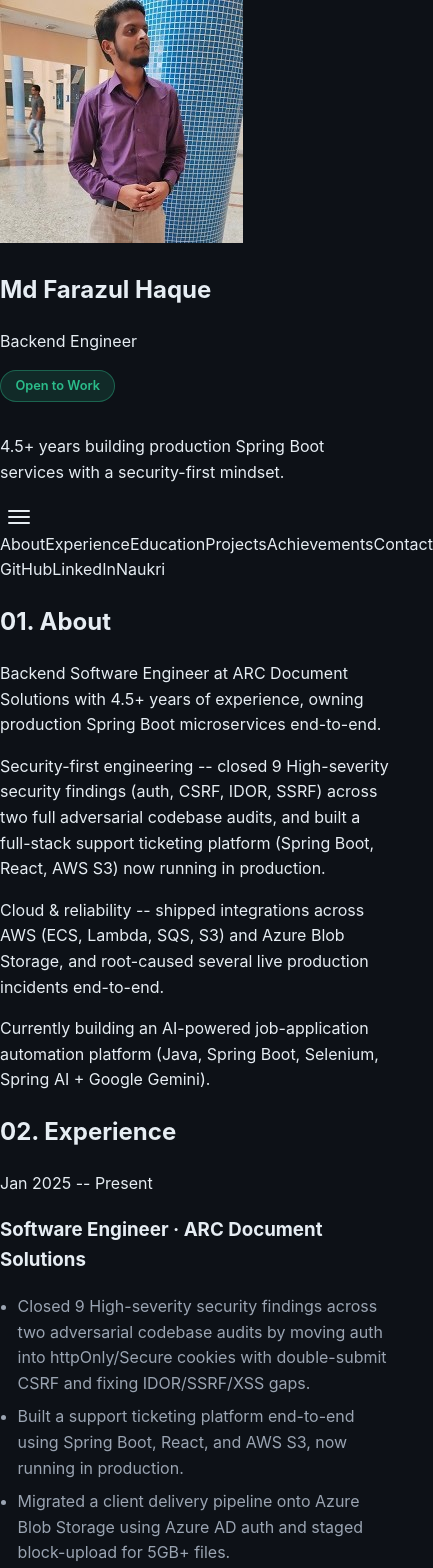
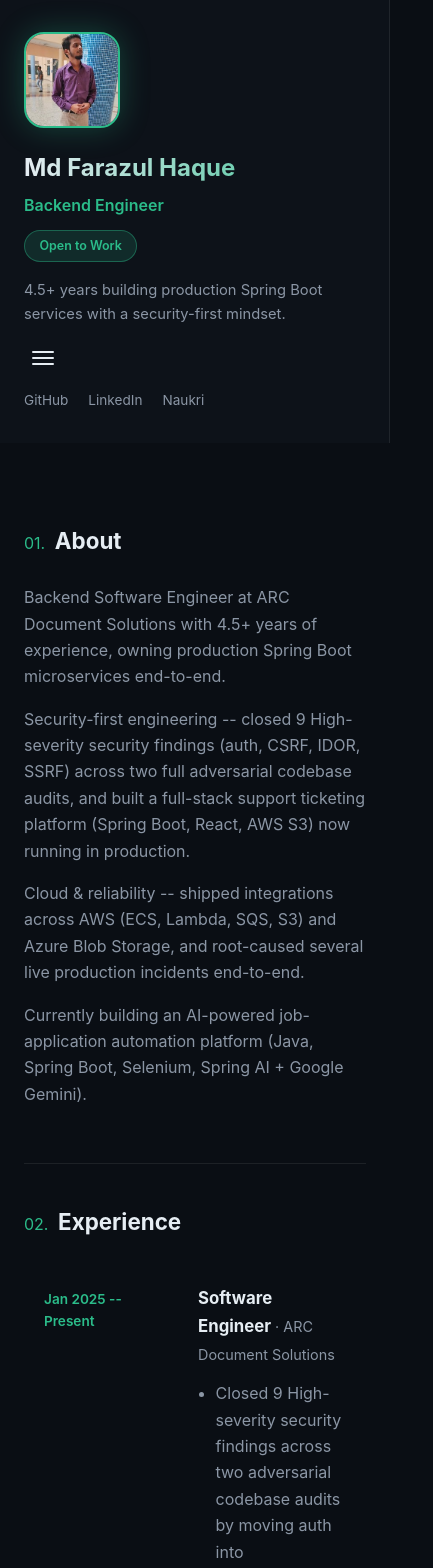
Before and after one commit to Farazulhaque/MyPortfolioWebsite, a React (Vite) app: page / in a window 390 px wide. Shown: the top 1568 px of the page, 433 px wide, since content can reach past the window. Built offline with nearby package versions, Linux system fonts and the light colour scheme.

Commit message:
Refactor CSS variables and improve layout styles
Updated CSS variables for background, text colors, and layout styles. Enhanced sidebar and content styling, including responsive design adjustments.

```diff
--- a/src/index.css
+++ b/src/index.css
@@ -1,14 +1,12 @@
 :root {
-  --bg: #0d1117;
-  --bg-alt: #111826;
+  --bg: #0a0e14;
+  --bg-side: #0d1219;
   --text: #e6edf3;
-  --text-dim: #9aa4b2;
+  --text-dim: #8b96a5;
   --accent: #2bbc8a;
   --accent-2: #58a6ff;
-  --card-bg: rgba(255, 255, 255, 0.03);
-  --card-border: rgba(255, 255, 255, 0.09);
-  --radius: 14px;
-  --max-width: 1080px;
+  --border: rgba(255, 255, 255, 0.08);
+  --row-hover: rgba(43, 188, 138, 0.06);
 }
 
 * {
@@ -24,7 +22,7 @@ body {
   background: var(--bg);
   color: var(--text);
   font-family: -apple-system, BlinkMacSystemFont, 'Segoe UI', Roboto, Helvetica, Arial, sans-serif;
-  line-height: 1.6;
+  line-height: 1.65;
 }
 
 a {
@@ -42,43 +40,99 @@ li {
   color: var(--text-dim);
 }
 
-/* Nav */
-.nav {
+p {
+  color: var(--text-dim);
+}
+
+.layout {
+  display: flex;
+  min-height: 100vh;
+}
+
+/* Sidebar */
+.sidebar {
+  width: 340px;
+  flex-shrink: 0;
+  background: var(--bg-side);
+  border-right: 1px solid var(--border);
   position: sticky;
   top: 0;
-  z-index: 50;
+  height: 100vh;
   display: flex;
-  align-items: center;
+  flex-direction: column;
   justify-content: space-between;
-  padding: 1rem 1.5rem;
-  background: rgba(13, 17, 23, 0.75);
-  backdrop-filter: blur(10px);
-  border-bottom: 1px solid var(--card-border);
+  padding: 3rem 2rem;
 }
 
-.nav-brand {
-  font-weight: 700;
-  font-size: 1.15rem;
-  letter-spacing: 0.05em;
-  background: linear-gradient(90deg, var(--accent), var(--accent-2));
+.sidebar-top {
+  display: flex;
+  flex-direction: column;
+}
+
+.sidebar-top > * {
+  opacity: 0;
+  transform: translateY(14px);
+  animation: sidebarIn 0.6s ease forwards;
+}
+
+.sidebar-photo { animation-delay: 0.05s; }
+.sidebar-name { animation-delay: 0.15s; }
+.sidebar-role { animation-delay: 0.25s; }
+.badge-status { animation-delay: 0.35s; }
+.sidebar-desc { animation-delay: 0.45s; }
+
+@keyframes sidebarIn {
+  to {
+    opacity: 1;
+    transform: translateY(0);
+  }
+}
+
+.sidebar-photo {
+  width: 96px;
+  height: 96px;
+  border-radius: 20px;
+  object-fit: cover;
+  border: 2px solid var(--accent);
+  box-shadow: 0 0 30px rgba(43, 188, 138, 0.3);
+  margin-bottom: 1.25rem;
+}
+
+.sidebar-name {
+  font-size: 1.5rem;
+  margin: 0 0 0.25rem;
+  background: linear-gradient(90deg, var(--text), var(--accent));
   -webkit-background-clip: text;
   background-clip: text;
   color: transparent;
 }
 
-.nav-links {
-  display: flex;
-  gap: 1.75rem;
+.sidebar-role {
+  color: var(--accent);
+  font-weight: 600;
+  margin: 0 0 0.75rem;
 }
 
-.nav-links a {
-  color: var(--text-dim);
-  font-size: 0.95rem;
-  transition: color 0.2s ease;
+.badge {
+  display: inline-block;
+  width: fit-content;
+  padding: 0.3rem 0.9rem;
+  border-radius: 999px;
+  font-size: 0.78rem;
+  font-weight: 600;
+  margin-bottom: 1rem;
 }
 
-.nav-links a:hover {
+.badge-status {
+  background: rgba(43, 188, 138, 0.15);
   color: var(--accent);
+  border: 1px solid rgba(43, 188, 138, 0.4);
+}
+
+.sidebar-desc {
+  color: var(--text-dim);
+  font-size: 0.92rem;
+  margin: 0;
 }
 
 .nav-toggle {
@@ -89,6 +143,8 @@ li {
   border: none;
   cursor: pointer;
   padding: 0.5rem;
+  margin-top: 1rem;
+  align-self: flex-start;
 }
 
 .nav-toggle span {
@@ -98,119 +154,259 @@ li {
   border-radius: 2px;
 }
 
-/* Hero */
-.hero {
-  position: relative;
-  min-height: 92vh;
+.sidebar-nav {
   display: flex;
   flex-direction: column;
-  align-items: center;
-  justify-content: center;
-  text-align: center;
-  padding: 6rem 1.5rem 4rem;
-  overflow: hidden;
+  gap: 0.4rem;
+  margin: 2.5rem 0;
 }
 
-.hero-glow {
-  position: absolute;
-  top: 10%;
-  left: 50%;
-  transform: translateX(-50%);
-  width: 480px;
-  height: 480px;
-  background: radial-gradient(circle, rgba(43, 188, 138, 0.25), transparent 70%);
-  filter: blur(20px);
-  z-index: 0;
+.sidebar-nav a {
+  position: relative;
+  padding: 0.5rem 0 0.5rem 1.25rem;
+  color: var(--text-dim);
+  font-size: 0.92rem;
+  font-weight: 500;
+  transition: color 0.25s ease, padding-left 0.25s ease;
 }
 
-.hero-photo {
-  position: relative;
-  z-index: 1;
-  width: 140px;
-  height: 140px;
-  border-radius: 50%;
-  object-fit: cover;
-  border: 3px solid var(--accent);
-  box-shadow: 0 0 40px rgba(43, 188, 138, 0.35);
-  margin-bottom: 1.25rem;
+.sidebar-nav a .nav-indicator {
+  position: absolute;
+  left: 0;
+  top: 50%;
+  transform: translateY(-50%) scaleX(0);
+  transform-origin: left;
+  width: 14px;
+  height: 2px;
+  background: var(--accent);
+  transition: transform 0.25s ease;
 }
 
-.badge {
-  position: relative;
-  z-index: 1;
-  display: inline-block;
-  padding: 0.3rem 0.9rem;
-  border-radius: 999px;
-  font-size: 0.8rem;
-  font-weight: 600;
-  margin-bottom: 1rem;
+.sidebar-nav a:hover,
+.sidebar-nav a.active {
+  color: var(--text);
+  padding-left: 1.5rem;
 }
 
-.badge-status {
-  background: rgba(43, 188, 138, 0.15);
-  color: var(--accent);
-  border: 1px solid rgba(43, 188, 138, 0.4);
+.sidebar-nav a:hover .nav-indicator,
+.sidebar-nav a.active .nav-indicator {
+  transform: translateY(-50%) scaleX(1);
 }
 
-.hero h1 {
-  position: relative;
-  z-index: 1;
-  font-size: clamp(2.2rem, 5vw, 3.2rem);
+.sidebar-nav a.active {
+  color: var(--accent);
+}
+
+.sidebar-social {
+  display: flex;
+  gap: 1.25rem;
+  flex-wrap: wrap;
+}
+
+.sidebar-social a {
+  font-size: 0.85rem;
+  color: var(--text-dim);
+  transition: color 0.2s ease;
+}
+
+.sidebar-social a:hover {
+  color: var(--accent);
+}
+
+/* Content */
+.content {
+  flex: 1;
+  min-width: 0;
+  padding: 4rem 4rem 6rem;
+  max-width: 760px;
+}
+
+.content-section {
+  padding: 2.5rem 0;
+  border-bottom: 1px solid var(--border);
+}
+
+.content-section:last-child {
+  border-bottom: none;
+}
+
+.section-heading {
+  display: flex;
+  align-items: baseline;
+  gap: 0.6rem;
+  font-size: 1.4rem;
+  margin: 0 0 1.5rem;
+}
+
+.heading-num {
+  color: var(--accent);
+  font-size: 1rem;
+  font-weight: 400;
+}
+
+/* Reveal animation */
+.reveal {
+  opacity: 0;
+  transform: translateY(20px);
+  transition: opacity 0.6s ease, transform 0.6s ease;
+}
+
+.reveal-visible {
+  opacity: 1;
+  transform: translateY(0);
+}
+
+.about-text p {
+  margin: 0 0 1rem;
+}
+
+/* Rows (experience / education) */
+.row-list {
+  display: flex;
+  flex-direction: column;
+  gap: 0.5rem;
+}
+
+.timeline-row,
+.project-row,
+.skills-row {
+  display: flex;
+  gap: 1.5rem;
+  padding: 1.25rem;
+  border-radius: 10px;
+  transition: background 0.25s ease, transform 0.25s ease;
+}
+
+.timeline-row:hover,
+.project-row:hover,
+.skills-row:hover {
+  background: var(--row-hover);
+  transform: translateX(4px);
+}
+
+.row-period {
+  flex-shrink: 0;
+  width: 130px;
+  color: var(--accent);
+  font-size: 0.85rem;
+  font-weight: 600;
+  padding-top: 0.15rem;
+}
+
+.row-body h3 {
+  margin: 0 0 0.4rem;
+  font-size: 1.05rem;
+}
+
+.row-company {
+  color: var(--text-dim);
+  font-weight: 400;
+  font-size: 0.9rem;
+}
+
+.row-plain {
+  margin: 0;
+  font-size: 0.9rem;
+}
+
+/* Projects */
+.project-row {
+  flex-direction: column;
+  gap: 0.5rem;
+}
+
+.project-row-header {
+  display: flex;
+  align-items: center;
+  justify-content: space-between;
+  width: 100%;
+}
+
+.project-row-header h3 {
+  margin: 0;
+  font-size: 1.05rem;
+}
+
+.project-link {
+  color: var(--accent-2);
+  font-size: 0.85rem;
+  font-weight: 600;
+}
+
+.tag-row {
+  display: flex;
+  flex-wrap: wrap;
+  gap: 0.5rem;
   margin: 0.25rem 0;
-  background: linear-gradient(90deg, var(--text), var(--accent));
+}
+
+.tag {
+  background: rgba(43, 188, 138, 0.1);
+  color: var(--accent);
+  border: 1px solid rgba(43, 188, 138, 0.25);
+  border-radius: 999px;
+  padding: 0.2rem 0.7rem;
+  font-size: 0.76rem;
+}
+
+/* Skills */
+.skills-row {
+  flex-direction: column;
+  gap: 0.5rem;
+}
+
+.skills-row h3 {
+  margin: 0;
+  font-size: 1rem;
+}
+
+/* Achievements */
+.stats-grid {
+  display: grid;
+  grid-template-columns: repeat(4, 1fr);
+  gap: 1.25rem;
+}
+
+.stat-card {
+  padding: 1.5rem 1rem;
+  border: 1px solid var(--border);
+  border-radius: 12px;
+  text-align: center;
+  transition: transform 0.25s ease, border-color 0.25s ease;
+}
+
+.stat-card:hover {
+  transform: translateY(-4px);
+  border-color: rgba(43, 188, 138, 0.4);
+}
+
+.stat-number {
+  font-size: 2.2rem;
+  font-weight: 700;
+  background: linear-gradient(90deg, var(--accent), var(--accent-2));
   -webkit-background-clip: text;
   background-clip: text;
   color: transparent;
 }
 
-.hero-tagline {
-  position: relative;
-  z-index: 1;
-  font-size: 1.2rem;
-  color: var(--accent);
-  font-weight: 600;
-  margin: 0;
-}
-
-.hero-sub {
-  position: relative;
-  z-index: 1;
-  max-width: 560px;
+.stat-label {
   color: var(--text-dim);
-  margin: 1rem 0 2rem;
-}
-
-.hero-actions {
-  position: relative;
-  z-index: 1;
-  display: flex;
-  gap: 1rem;
-  flex-wrap: wrap;
-  justify-content: center;
+  font-size: 0.8rem;
+  margin-top: 0.4rem;
 }
 
 /* Buttons */
 .btn {
-  padding: 0.7rem 1.5rem;
+  padding: 0.6rem 1.3rem;
   border-radius: 999px;
   font-weight: 600;
-  font-size: 0.95rem;
-  transition: transform 0.2s ease, box-shadow 0.2s ease, background 0.2s ease;
+  font-size: 0.9rem;
   display: inline-block;
-}
-
-.btn-primary {
-  background: linear-gradient(90deg, var(--accent), var(--accent-2));
-  color: #05130d;
-}
-
-.btn-primary:hover {
-  transform: translateY(-2px);
-  box-shadow: 0 8px 24px rgba(43, 188, 138, 0.35);
+  transition: transform 0.2s ease, border-color 0.2s ease, color 0.2s ease;
 }
 
 .btn-outline {
-  border: 1px solid var(--card-border);
+  border: 1px solid var(--border);
   color: var(--text);
 }
 
@@ -220,212 +416,63 @@ li {
   transform: translateY(-2px);
 }
 
-/* Sections */
-.section {
-  max-width: var(--max-width);
-  margin: 0 auto;
-  padding: 5rem 1.5rem;
-}
-
-.section-alt {
-  background: var(--bg-alt);
-  max-width: none;
-}
-
-.section-alt > * {
-  max-width: var(--max-width);
-  margin-left: auto;
-  margin-right: auto;
-}
-
-.section-title {
-  font-size: clamp(1.6rem, 3vw, 2.2rem);
-  margin-bottom: 2.5rem;
-  text-align: center;
-}
-
-/* Reveal animation */
-.reveal {
-  opacity: 0;
-  transform: translateY(24px);
-  transition: opacity 0.6s ease, transform 0.6s ease;
-}
-
-.reveal-visible {
-  opacity: 1;
-  transform: translateY(0);
-}
-
-/* Cards */
-.card {
-  background: var(--card-bg);
-  border: 1px solid var(--card-border);
-  border-radius: var(--radius);
-  padding: 1.75rem;
-  transition: transform 0.25s ease, border-color 0.25s ease;
-}
-
-.card:hover {
-  transform: translateY(-4px);
-  border-color: rgba(43, 188, 138, 0.4);
-}
-
-.card h3 {
-  margin: 0.5rem 0 0.5rem;
-  font-size: 1.05rem;
-}
-
-.card p {
-  color: var(--text-dim);
-  margin: 0;
-  font-size: 0.95rem;
-}
-
-.card-icon {
-  font-size: 1.6rem;
-}
-
-.about-grid {
-  display: grid;
-  grid-template-columns: repeat(2, 1fr);
-  gap: 1.5rem;
-}
-
-/* Timeline */
-.timeline {
-  display: flex;
-  flex-direction: column;
-  gap: 2.5rem;
-  position: relative;
-}
-
-.timeline-item {
-  display: flex;
-  gap: 1.25rem;
-  position: relative;
-}
-
-.timeline-dot {
-  flex-shrink: 0;
-  width: 12px;
-  height: 12px;
-  border-radius: 50%;
-  background: var(--accent);
-  margin-top: 0.4rem;
-  box-shadow: 0 0 0 4px rgba(43, 188, 138, 0.15);
-}
-
-.timeline-content h3 {
-  margin: 0;
-  font-size: 1.1rem;
-}
-
-.timeline-meta {
-  color: var(--accent);
-  font-size: 0.85rem;
-  margin: 0.25rem 0 0;
-}
-
-/* Projects */
-.projects-grid {
-  display: grid;
-  grid-template-columns: repeat(3, 1fr);
-  gap: 1.5rem;
-}
-
-.project-card {
-  display: flex;
-  flex-direction: column;
-}
-
-.tag-row {
-  display: flex;
-  flex-wrap: wrap;
-  gap: 0.5rem;
-  margin: 0.75rem 0;
-}
-
-.tag {
-  background: rgba(43, 188, 138, 0.1);
-  color: var(--accent);
-  border: 1px solid rgba(43, 188, 138, 0.25);
-  border-radius: 999px;
-  padding: 0.2rem 0.7rem;
-  font-size: 0.78rem;
-}
-
-.card-link {
-  margin-top: auto;
-  padding-top: 1rem;
-  font-weight: 600;
-  color: var(--accent-2);
-}
-
-/* Skills */
-.skills-grid {
-  display: grid;
-  grid-template-columns: repeat(3, 1fr);
-  gap: 1.5rem;
-}
-
-/* Contact */
-#contact {
-  text-align: center;
-}
-
-.contact-sub {
-  color: var(--text-dim);
-  margin-bottom: 2rem;
-}
-
 .contact-links {
   display: flex;
   flex-wrap: wrap;
   gap: 1rem;
-  justify-content: center;
+  margin-top: 1.5rem;
 }
 
-/* Footer */
 .footer {
-  text-align: center;
-  padding: 2rem 1.5rem;
+  margin-top: 3rem;
   color: var(--text-dim);
-  font-size: 0.85rem;
-  border-top: 1px solid var(--card-border);
+  font-size: 0.8rem;
 }
 
 /* Responsive */
-@media (max-width: 780px) {
-  .about-grid,
-  .projects-grid,
-  .skills-grid {
-    grid-template-columns: 1fr;
+@media (max-width: 900px) {
+  .layout {
+    flex-direction: column;
   }
-}
 
-@media (max-width: 640px) {
+  .sidebar {
+    width: 100%;
+    height: auto;
+    position: relative;
+    padding: 2rem 1.5rem;
+  }
+
+  .sidebar-nav {
+    position: absolute;
+    top: 100%;
+    left: 0;
+    right: 0;
+    background: var(--bg-side);
+    border-bottom: 1px solid var(--border);
+    display: none;
+    margin: 0;
+    padding: 0.5rem 1.5rem 1rem;
+    z-index: 10;
+  }
+
+  .sidebar-nav-open {
+    display: flex;
+  }
+
   .nav-toggle {
     display: flex;
   }
 
-  .nav-links {
-    position: absolute;
-    top: 100%;
-    left: 0;
-    right: 0;
-    background: var(--bg);
-    border-bottom: 1px solid var(--card-border);
-    flex-direction: column;
-    gap: 0;
-    display: none;
+  .sidebar-social {
+    margin-top: 1rem;
   }
 
-  .nav-links-open {
-    display: flex;
+  .content {
+    padding: 2.5rem 1.5rem 4rem;
+    max-width: none;
   }
 
-  .nav-links a {
-    padding: 1rem 1.5rem;
-    border-top: 1px solid var(--card-border);
+  .stats-grid {
+    grid-template-columns: repeat(2, 1fr);
   }
 }
```
